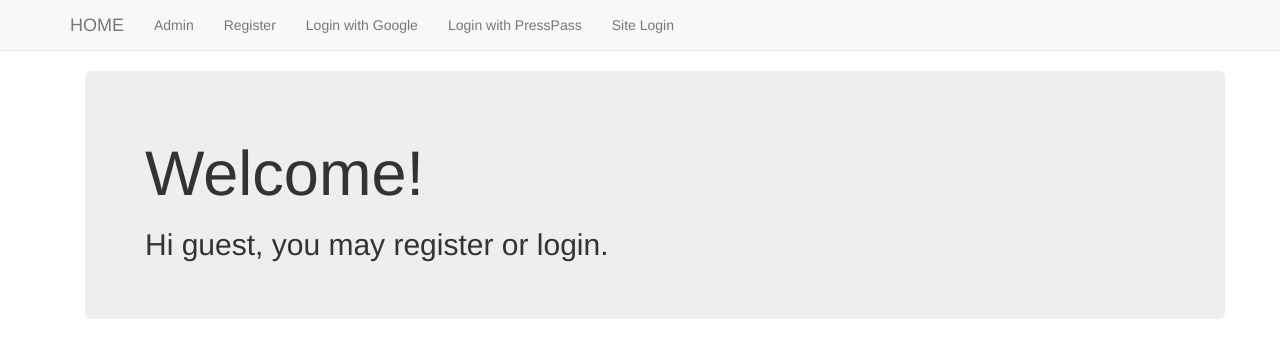
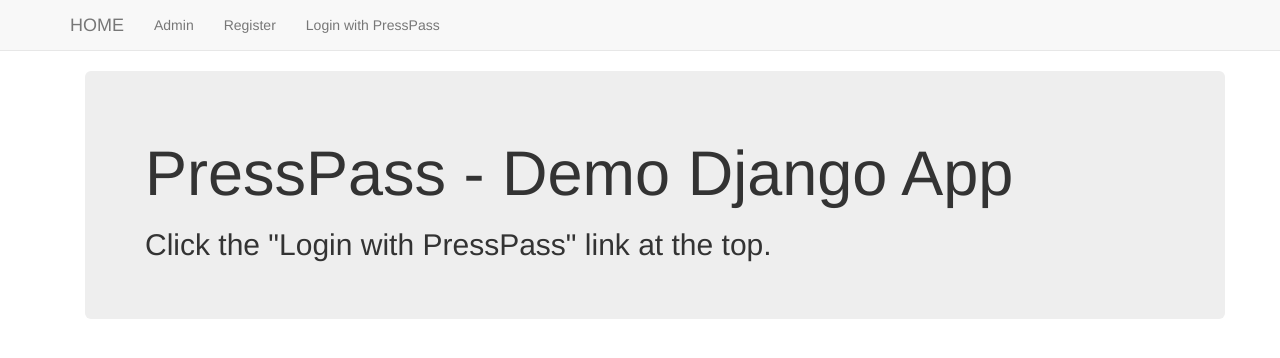
Before and after one commit to news-catalyst/presspass-django, a Django app: page / in a window 1280 px wide. Shown: the top 358 px of the page. Run offline with Django 3.2, Linux system fonts and the light colour scheme; some libraries are stand-ins or nearby versions.

Commit message:
Code cleanup

```diff
--- a/management/auth.py
+++ b/management/auth.py
@@ -7,6 +7,5 @@ class LoginView(TemplateView):
 
     def dispatch(self, request, *args, **kwargs):
         if self.request.session.get("presspass_authenticated", False) == True:
-            # return redirect("management:dashboard")
             return redirect('index')
         return super().dispatch(request, *args, **kwargs)
--- a/management/views.py
+++ b/management/views.py
@@ -59,7 +59,7 @@ def user_login(request):
                 login(request, user)
                 return HttpResponseRedirect(reverse('index'))
             else:
-                return HttpResponse("Your account was inactive.")
+                return HttpResponse("Your account is inactive.")
         else:
             print("Failed login with username: {} and password: {}".format(
                 username, password))
--- a/templates/management/base.html
+++ b/templates/management/base.html
@@ -19,17 +19,12 @@
           <li>
             <a class="navbar-link" href="{% url 'admin:index' %}">Admin</a>
           </li>
-          <li>
-            <a class="navbar-link" href="{% url 'management:register' %}"
-              >Register</a
-            >
-          </li>
           {% if user.is_authenticated %}
           <li><a href="{% url 'user_logout' %}">Logout</a></li>
           {% else %}
           <li>
-            <a href="{% url 'social:begin' 'google-oauth2' %}"
-              >Login with Google</a
+            <a class="navbar-link" href="{% url 'management:register' %}"
+              >Register</a
             >
           </li>
 
@@ -38,11 +33,11 @@
               >Login with PressPass</a
             >
           </li>
-          <li>
+          <!-- <li>
             <a class="navbar-link" href="{% url 'management:user_login' %}"
               >Site Login</a
             >
-          </li>
+          </li> -->
           {% endif %}
         </ul>
       </div>
--- a/templates/management/index.html
+++ b/templates/management/index.html
@@ -1,11 +1,11 @@
 {% extends "management/base.html" %} {% block body_block %}
 <div class="container">
   <div class="jumbotron">
-    <h1>Welcome!</h1>
+    <h1>PressPass - Demo Django App</h1>
     {% if user.is_authenticated %}
     <h2>Hello {{ user.username }}, you're logged in.</h2>
     {% else %}
-    <h2>Hi guest, you may register or login.</h2>
+    <h2>Click the "Login with PressPass" link at the top.</h2>
     {% endif %}
   </div>
 </div>
```
Also changed, not shown: sample_django/settings.py (+2 -6 lines), templates/management/presspass_login.html (+1 -6 lines).
